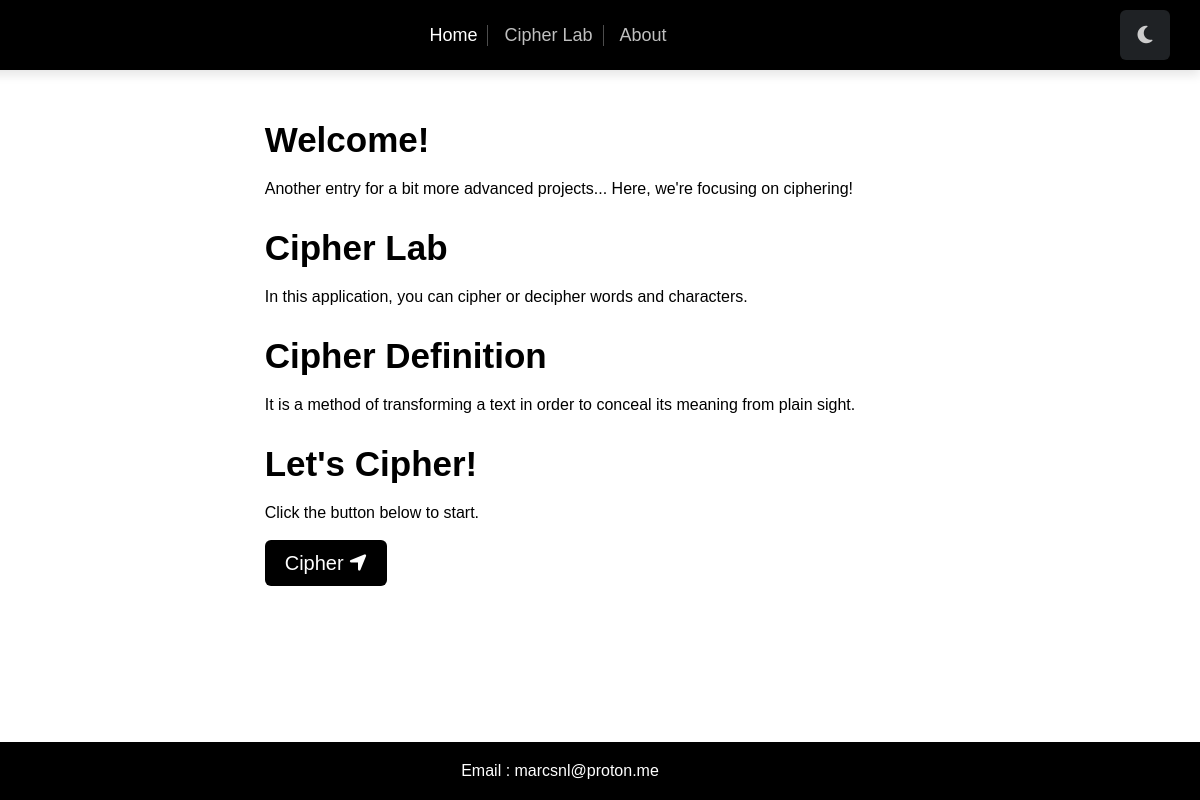
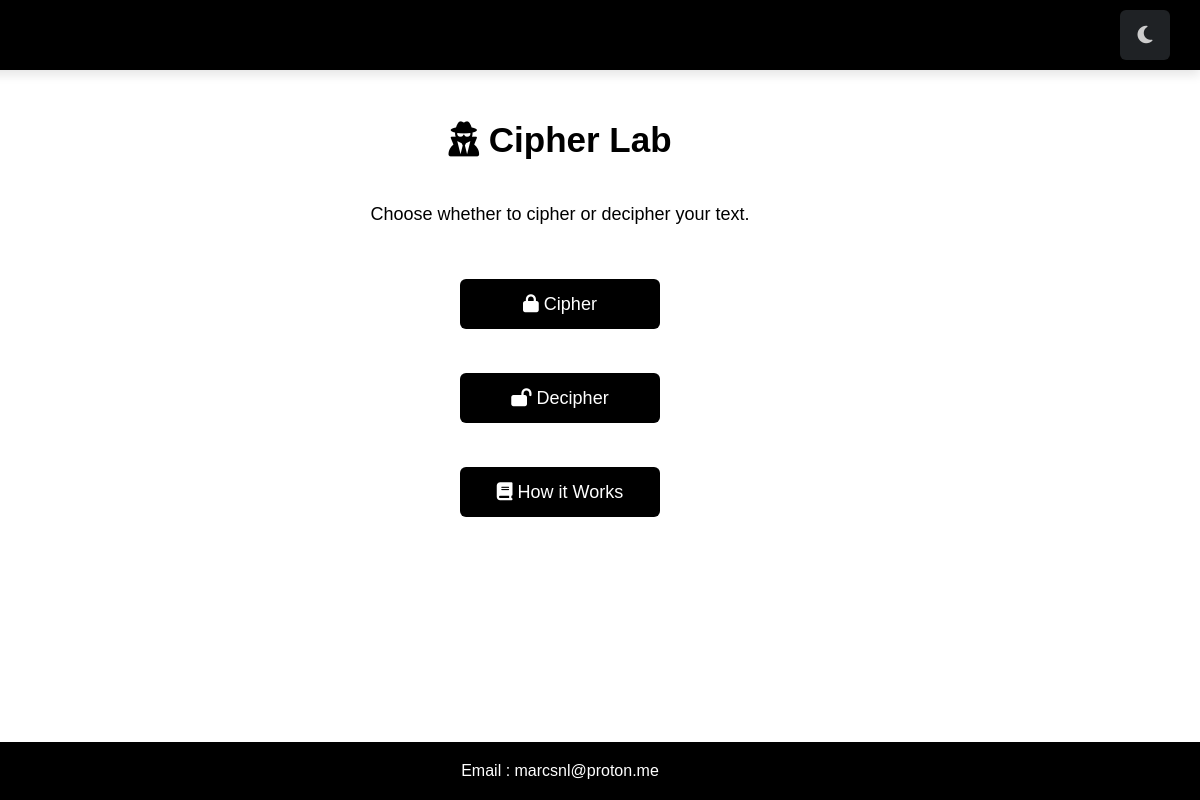
Before and after one commit to marcsnl/cipher-lab, a plain HTML site: page index.html in a window 1280 px wide. Shown: the full height of the page, 80-1280 px from the left. Drawn offline with Linux system fonts and the light colour scheme.

Commit message:
Clean up index.html by removing unused sections
Removed navigation links and home/about sections from index.html.

```diff
--- a/index.html
+++ b/index.html
@@ -37,18 +37,6 @@
             </a>
           </div>
 
-          <!-- Navigation Bar Links-->
-          <ul class="nav-links">
-            <li><a href="#home" class="active-nav">Home</a></li>
-            <li><a href="#mainProgram">Cipher Lab</a></li>
-            <li><a href="#about">About</a></li>
-          </ul>
-
-          <!-- Hamburger Toggle Links For Mobile Screens -->
-          <div class="nav-links-menu-toggle">
-            <i class="fas fa-bars"></i>
-          </div>
-
           <!-- Appearance Area (Color Theme and DarkMode) of Navigation Bar -->
           <div class="appearance-area">
             <!-- Darkmode Button -->
@@ -64,23 +52,8 @@
       <!-- Main Content Section -->
       <main class="content">
 
-        <!-- Home Section -->
-        <section id="home" class="page-content active-section">
-          <div class="texts">
-            <h3><span class="color-text">Welcome!</span></h3>
-            <p>Another entry for a bit more advanced projects... Here, we're focusing on ciphering!</p>
-            <h3>Cipher Lab</h3>
-            <p>In this application, you can cipher or decipher words and characters.</p>
-            <h3>Cipher Definition</h3>
-            <p>It is a method of transforming a text in order to conceal its meaning from plain sight.</p>
-            <h3>Let's <span class="color-text" id="cipherWord">Cipher</span>!</h3>
-            <p>Click the button below to start.</p>
-            <a href="#mainProgram" id="mainProgramBtn">Cipher <i class="fas fa-location-arrow"></i></a>
-          </div>
-        </section>
-
         <!-- Main Program Section -->
-        <section id="mainProgram" class="page-content">
+        <section id="mainProgram" class="page-content active-section">
           <div class="projects-canvas">
 
             <!---------- Main Menu Area ---------->
@@ -287,16 +260,6 @@
         </section>
 
 
-        <!-- About Section -->
-        <section id="about" class="page-content">
-          <div class="texts">
-
-            <h3><span class="color-text">About</span> This Page</h3>
-            <p>This page offers tools for ciphering and deciphering words and/or characters using two methods.</p>
-
-            </div>
-        </section>
-
       </main>
 
       <footer class="footer">
```
